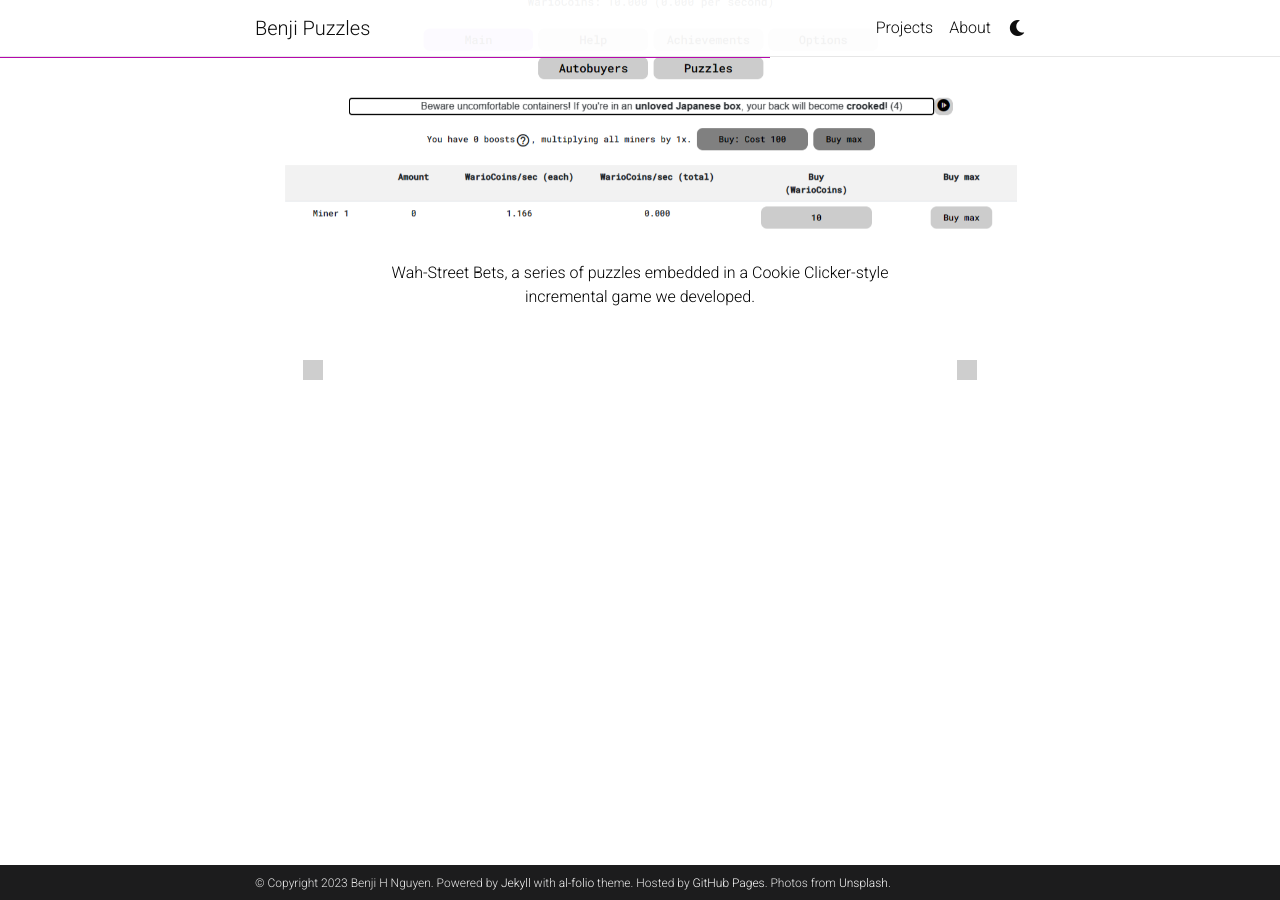
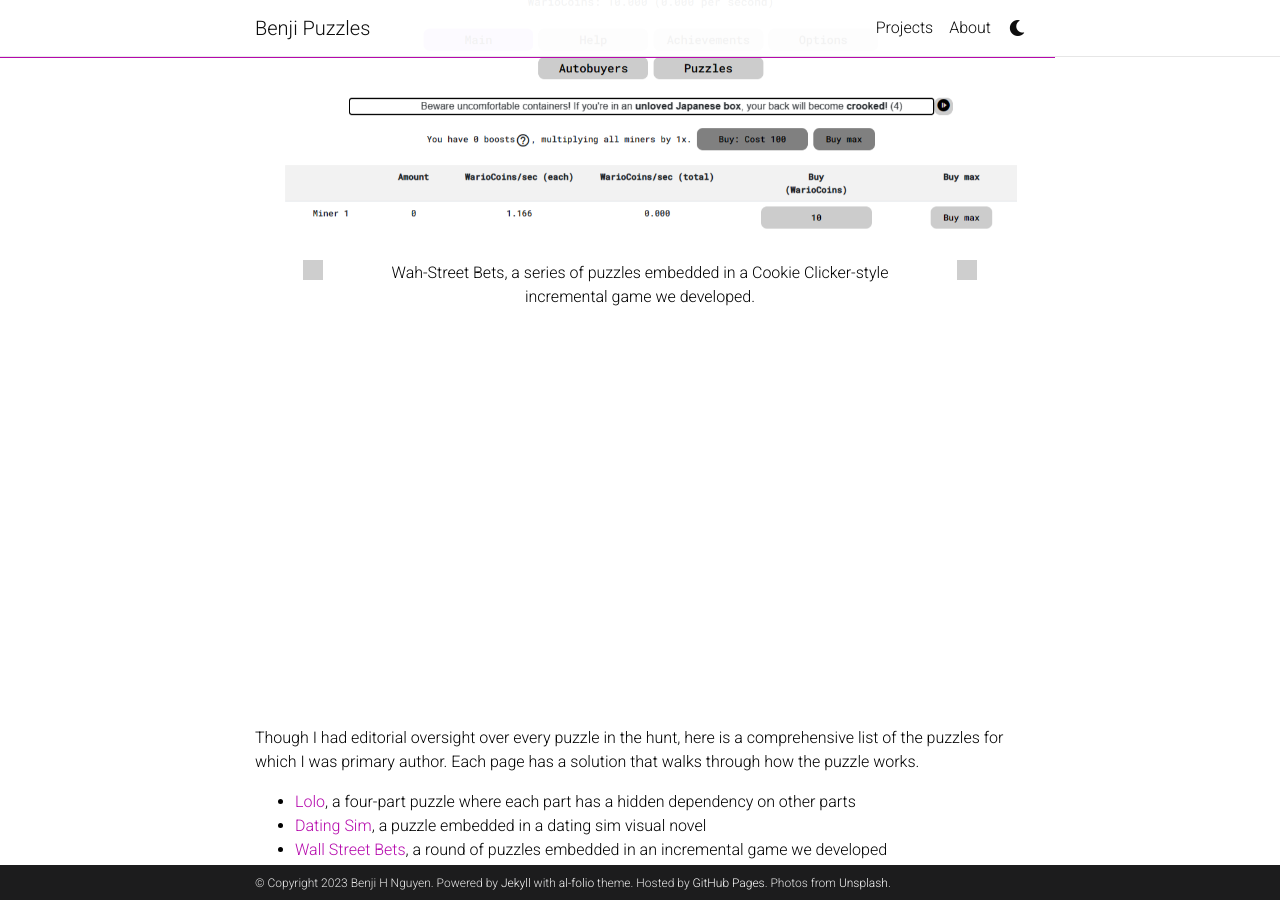
Before and after one commit to bhhnguyen/bhhnguyen.github.io, a Jekyll site: the page built from _projects/1_project.md, in a window 1280 px wide and 900 px high, scrolled down 445 px. Built offline with Jekyll 4.4.1, drawn with Linux system fonts in a browser that asks for light colours; comment, search, counter and statistics services are not loaded; a style sheet for code colours, icons or effects is not loaded; grey boxes are pictures that could not be loaded.

Commit message:
more carousel data updates

```diff
--- a/_projects/1_project.md
+++ b/_projects/1_project.md
@@ -9,7 +9,7 @@ category: Puzzles
 
 The first hunt I ever wrote for, <a href="https://2021.huntinality.com/">Huntinality</a>, was written with about 10 of my MIT Mystery Hunt teammates on Cardinality. I was the creative director and lead puzzle editor for this hunt, which consisted of around 20 puzzles. Nearly 500 teams participated in this hunt, which was exciting for what was our first writing effort. I've highlighted a few puzzles from the hunt below.
 
-<div id="huntCarousel" class="carousel slide" style="width:100%; height: 1000px !important;">
+<div id="huntCarousel" class="carousel slide" style="width:100%; height: 800px !important;">
   <div class="carousel-inner">
     <div class="carousel-item active">
       <img class="d-block w-100" src="/assets/img/wsb.png">
```
Also changed, not shown: assets/img/lolo.png, assets/img/wahspkeeping.png.
